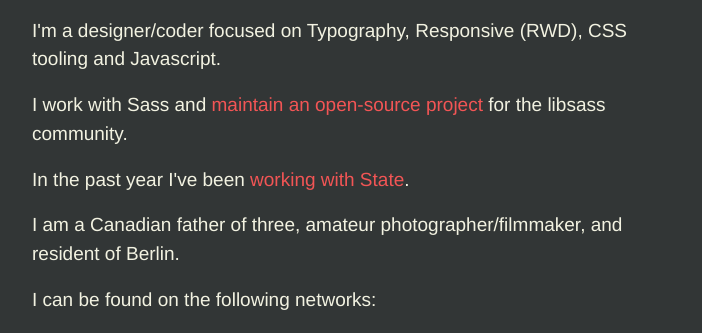
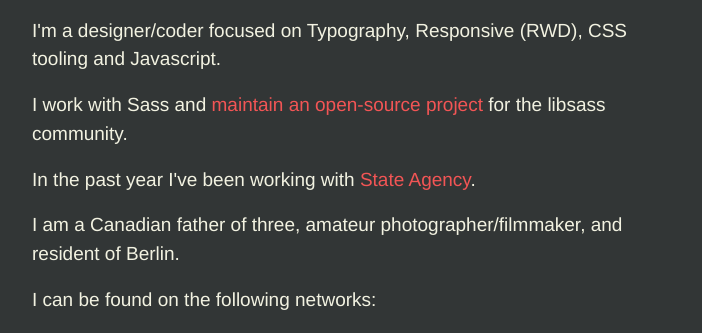
Before and after one commit to lunelson/lunelson.github.io, a plain HTML site: page index.html in a window 1280 px wide. Shown: the part 407-740 px from the top of the page, without its empty margins (288-990 px from the left). Drawn offline with Linux system fonts and the light colour scheme; a web font is replaced by a local one.

Commit message:
updated copy

```diff
--- a/index.html
+++ b/index.html
@@ -96,7 +96,7 @@
 
 <p>I work with Sass and <a href="http://github.com/lunelson/sass-list-maps">maintain an open-source project</a> for the libsass community.</p>
 
-<p>In the past year I&#39;ve been <a href="http://s-t-a-t-e.com/">working with State</a>.</p>
+<p>In the past year I&#39;ve been working with <a href="http://s-t-a-t-e.com/">State Agency</a>.</p>
 
 <p>I am a Canadian father of three, amateur photographer/filmmaker, and resident of Berlin.</p>
 
```
Also changed, not shown: public/js/app.js (+11 -0 lines).
